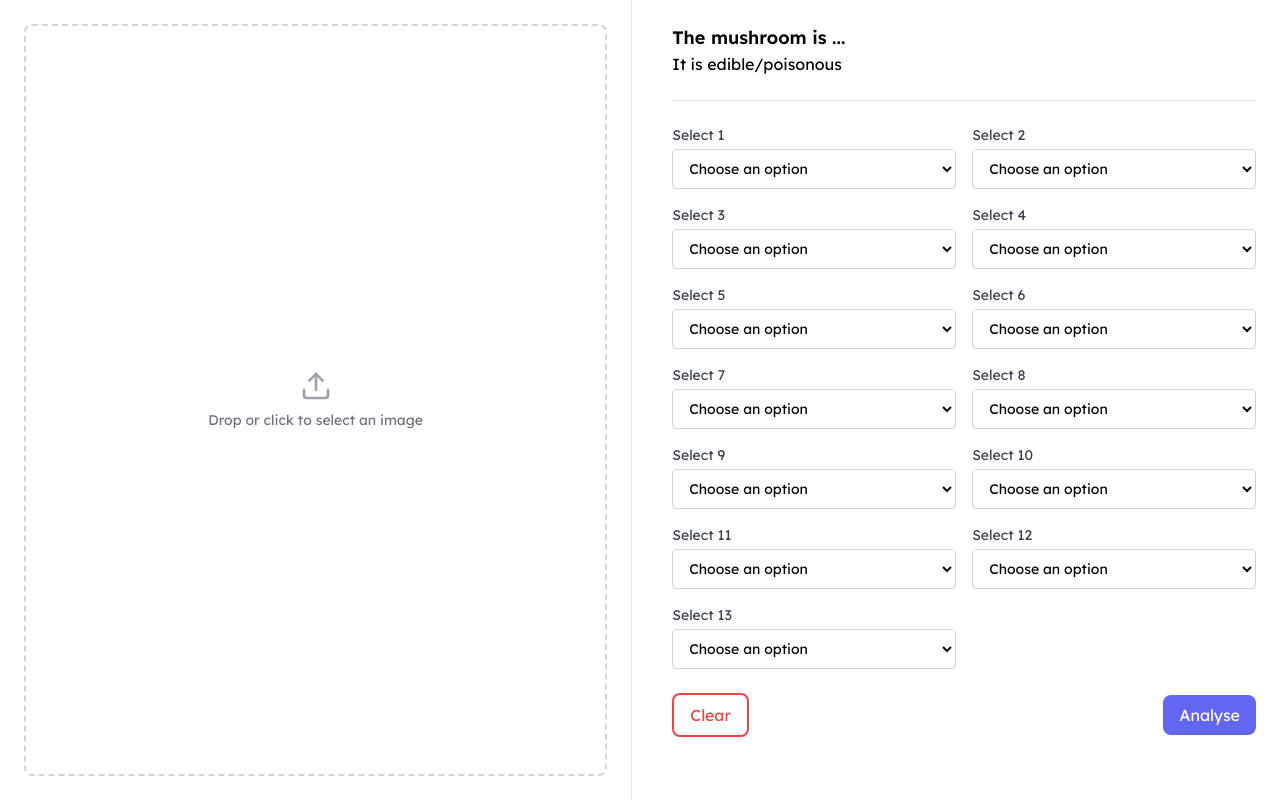
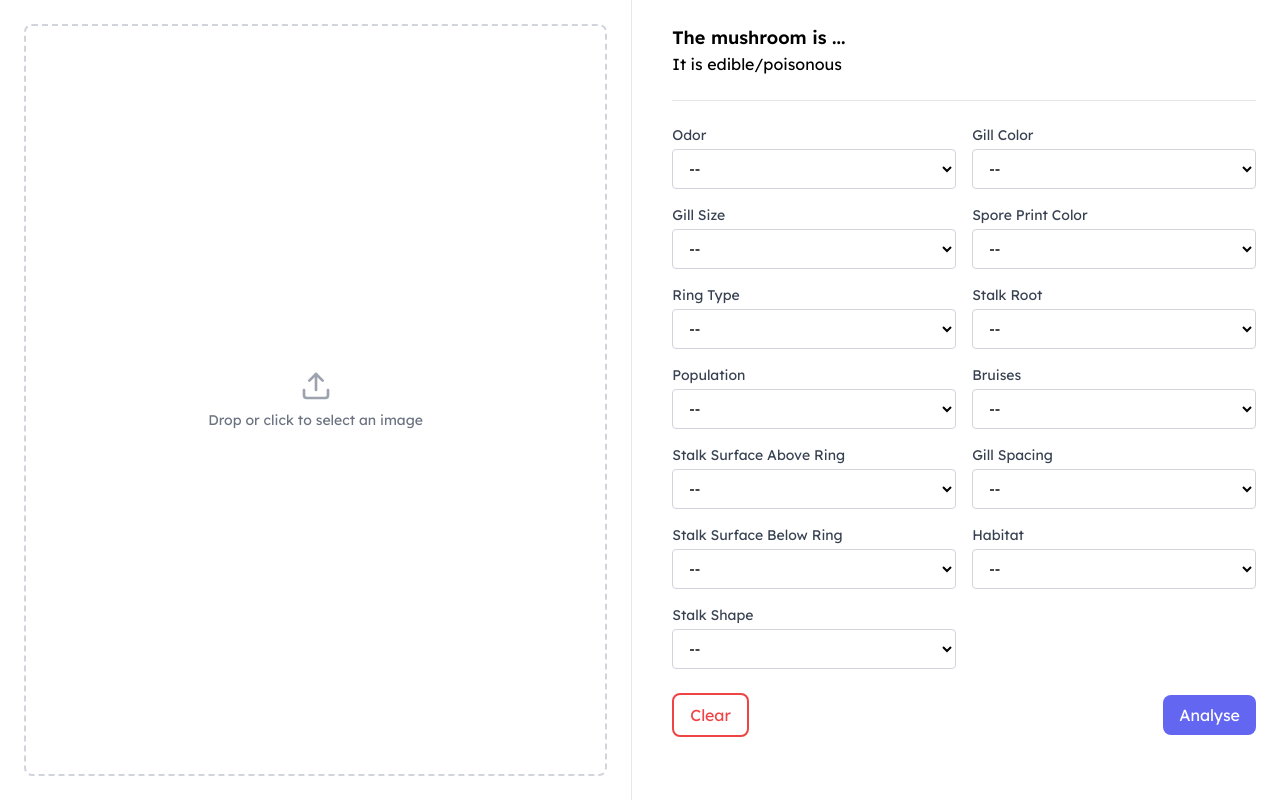
Before and after one commit to HenryShaoR/MushroomClassificationFullStack, a React (Vite) app: page / in a window 1280 px wide. Built offline with nearby package versions, Linux system fonts and the light colour scheme.

Commit message:
Implement Dropdown lists

```diff
--- a/src/App.tsx
+++ b/src/App.tsx
@@ -1,8 +1,12 @@
 import { useState } from 'react'
 import ImageUpload from "./Component/ImageUpload.tsx";
+import features, {featureList} from "./features.ts";
+import DropDownList from "./Component/DropDownList.tsx";
+import {normalize} from "./util.ts";
 
 function App() {
-    const [imageUrl, setImageUrl] = useState<string>('')
+    const [imageUrl, setImageUrl] = useState<string>('');
+    const [chosen, setChosen] = useState<(string)[]>(new Array(featureList.length).fill(""));
 
     return (
         <div className="h-screen w-full flex space-x-4">
@@ -36,24 +40,18 @@ function App() {
                 </div>
                 <div className="border-b border-gray-200"/>
                 <div className="grid grid-cols-2 gap-4">
-                    {Array.from({ length: 13 }).map((_, idx) => (
-                        <div key={idx} className="flex flex-col">
-                            <label htmlFor={`select-${idx}`} className="mb-1 text-sm text-gray-700">
-                                Select {idx + 1}
-                            </label>
-                            <select
-                                id={`select-${idx}`}
-                                className="h-10 rounded border border-gray-300 bg-white px-3 text-sm outline-none focus:ring-2 focus:ring-blue-500"
-                                defaultValue=""
-                            >
-                                <option value="" disabled>
-                                    Choose an option
-                                </option>
-                                <option value="option1">Option 1</option>
-                                <option value="option2">Option 2</option>
-                                <option value="option3">Option 3</option>
-                            </select>
-                        </div>
+                    {featureList.map((feature, idx) => (
+                        <DropDownList
+                            key={feature}
+                            idx={idx}
+                            label={normalize(feature)}
+                            onSelect={(newChoice) => setChosen(prev=> {
+                                const newList = [...prev];
+                                newList[idx] = newChoice;
+                                return newList;
+                            })}
+                            options={features[feature]}
+                        />
                     ))}
                 </div>
                 <div className="flex justify-between items-center">
@@ -71,15 +69,4 @@ function App() {
         </div>
     )
 }
-
-{/* <Select
-options={taskTypeOptions}
-value={taskTypeOptions.find(o => o.value === (question.type === 'text' ? (question.variant ? 'ea' : 'sa') : question.variant ? 'mcq-multi' : 'mcq-single'))}
-onChange={(option: SingleValue<{ value: string; label: string }>) => setQuestionType(index, option?.value as ('sa' | 'ea' | 'mcq-single' | 'mcq-multi'))}
-placeholder="Select a task type"
-classNamePrefix="react-select"
-className="w-fit min-w-52 focus:ring-2 focus:ring-[#6A5ACD] focus:border-transparent h-10 text-sm disabled:bg-gray-100"
-isSearchable={false}
-isDisabled={suggesting}
-/> */}
 export default App
--- /dev/null
+++ b/src/Component/DropDownList.tsx
@@ -0,0 +1,32 @@
+import React from "react";
+import {normalize} from "../util.ts";
+
+interface DropDownListProps {
+    idx: number;
+    label: string;
+    options: {value: string, label: string}[];
+    onSelect: (opt: string) => void;
+}
+
+const DropDownList: React.FC<DropDownListProps> = ({idx, label, options, onSelect}) => {
+    return (
+        <div key={idx} className="flex flex-col">
+            <label htmlFor={`select-${idx}`} className="mb-1 text-sm text-gray-700">
+                {label}
+            </label>
+            <select
+                id={`select-${idx}`}
+                className="h-10 rounded border border-gray-300 bg-white px-3 text-sm outline-none focus:ring-2 focus:ring-blue-500"
+                defaultValue=""
+                onChange={(e) => onSelect(e.target.value)}
+            >
+                <option key="" value="">--</option>
+                {options.map(({value, label}) => (
+                    <option key={value} value={value}>{normalize(label)}</option>
+                ))}
+            </select>
+        </div>
+    );
+}
+
+export default DropDownList;
--- /dev/null
+++ b/src/features.ts
@@ -0,0 +1,110 @@
+export interface FeaturesType {
+    value: string;
+    label: string;
+}
+
+export interface FeaturesTypes {
+    [feature: string]: FeaturesType[];
+}
+
+const features: FeaturesTypes = {
+    "odor": [
+        { "value": "a", "label": "almond" },
+        { "value": "c", "label": "creosote" },
+        { "value": "f", "label": "foul" },
+        { "value": "l", "label": "anise" },
+        { "value": "m", "label": "musty" },
+        { "value": "n", "label": "none" },
+        { "value": "p", "label": "pungent" },
+        { "value": "s", "label": "spicy" },
+        { "value": "y", "label": "fishy" }
+    ],
+    "gill-color": [
+        { "value": "b", "label": "black" },
+        { "value": "e", "label": "red" },
+        { "value": "g", "label": "gray" },
+        { "value": "h", "label": "chocolate" },
+        { "value": "k", "label": "black" },
+        { "value": "n", "label": "brown" },
+        { "value": "o", "label": "orange" },
+        { "value": "p", "label": "pink" },
+        { "value": "r", "label": "green" },
+        { "value": "u", "label": "purple" },
+        { "value": "w", "label": "white" },
+        { "value": "y", "label": "yellow" }
+    ],
+    "gill-size": [
+        { "value": "b", "label": "broad" },
+        { "value": "n", "label": "narrow" }
+    ],
+    "spore-print-color": [
+        { "value": "b", "label": "black" },
+        { "value": "h", "label": "chocolate" },
+        { "value": "k", "label": "black" },
+        { "value": "n", "label": "brown" },
+        { "value": "o", "label": "orange" },
+        { "value": "r", "label": "green" },
+        { "value": "u", "label": "purple" },
+        { "value": "w", "label": "white" },
+        { "value": "y", "label": "yellow" }
+    ],
+    "ring-type": [
+        { "value": "e", "label": "evanescent" },
+        { "value": "f", "label": "flaring" },
+        { "value": "l", "label": "large" },
+        { "value": "n", "label": "none" },
+        { "value": "p", "label": "pendant" }
+    ],
+    "stalk-root": [
+        { "value": "?", "label": "missing" },
+        { "value": "b", "label": "bulbous" },
+        { "value": "c", "label": "club" },
+        { "value": "e", "label": "equal" },
+        { "value": "r", "label": "rooted" }
+    ],
+    "population": [
+        { "value": "a", "label": "abundant" },
+        { "value": "c", "label": "clustered" },
+        { "value": "n", "label": "numerous" },
+        { "value": "s", "label": "scattered" },
+        { "value": "v", "label": "several" },
+        { "value": "y", "label": "solitary" }
+    ],
+    "bruises": [
+        { "value": "f", "label": "no" },
+        { "value": "t", "label": "bruises" }
+    ],
+    "stalk-surface-above-ring": [
+        { "value": "f", "label": "fibrous" },
+        { "value": "k", "label": "silky" },
+        { "value": "s", "label": "smooth" },
+        { "value": "y", "label": "scaly" }
+    ],
+    "gill-spacing": [
+        { "value": "c", "label": "close" },
+        { "value": "w", "label": "crowded" }
+    ],
+    "stalk-surface-below-ring": [
+        { "value": "f", "label": "fibrous" },
+        { "value": "k", "label": "silky" },
+        { "value": "s", "label": "smooth" },
+        { "value": "y", "label": "scaly" }
+    ],
+    "habitat": [
+        { "value": "d", "label": "woods" },
+        { "value": "g", "label": "grasses" },
+        { "value": "l", "label": "leaves" },
+        { "value": "m", "label": "meadows" },
+        { "value": "p", "label": "paths" },
+        { "value": "u", "label": "urban" },
+        { "value": "w", "label": "waste" }
+    ],
+    "stalk-shape": [
+        { "value": "e", "label": "enlarging" },
+        { "value": "t", "label": "tapering" }
+    ]
+};
+
+export const featureList = Object.keys(features);
+
+export default features;
--- /dev/null
+++ b/src/util.ts
@@ -0,0 +1,7 @@
+export const normalize = (str: string) => {
+    return str
+        .replaceAll('-', ' ')
+        .split(' ') // Split the string into words by spaces
+        .map(word => word.charAt(0).toUpperCase() + word.slice(1).toLowerCase()) // Capitalize the first letter and lowercase the rest
+        .join(' '); // Join the words back together with a space
+};
```
